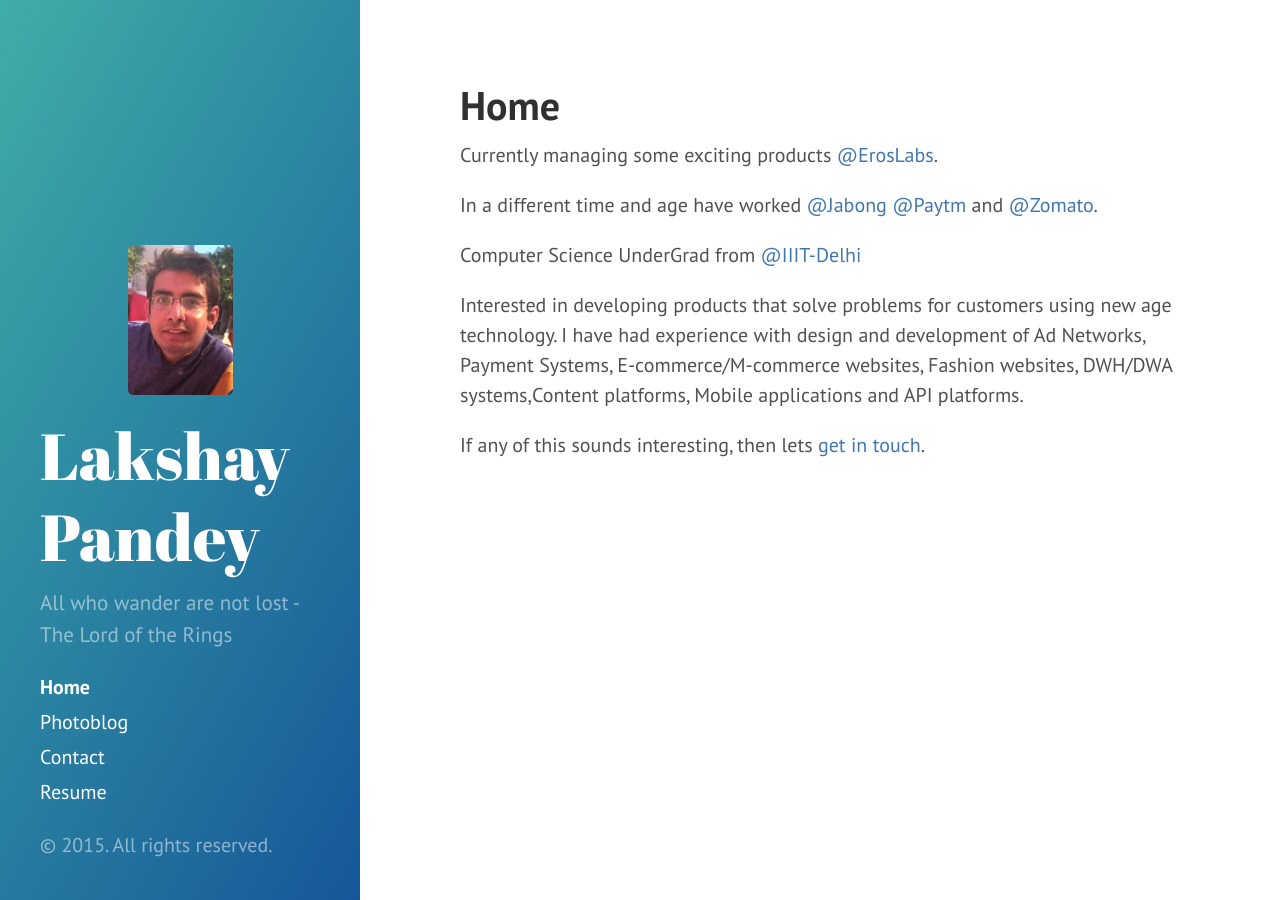
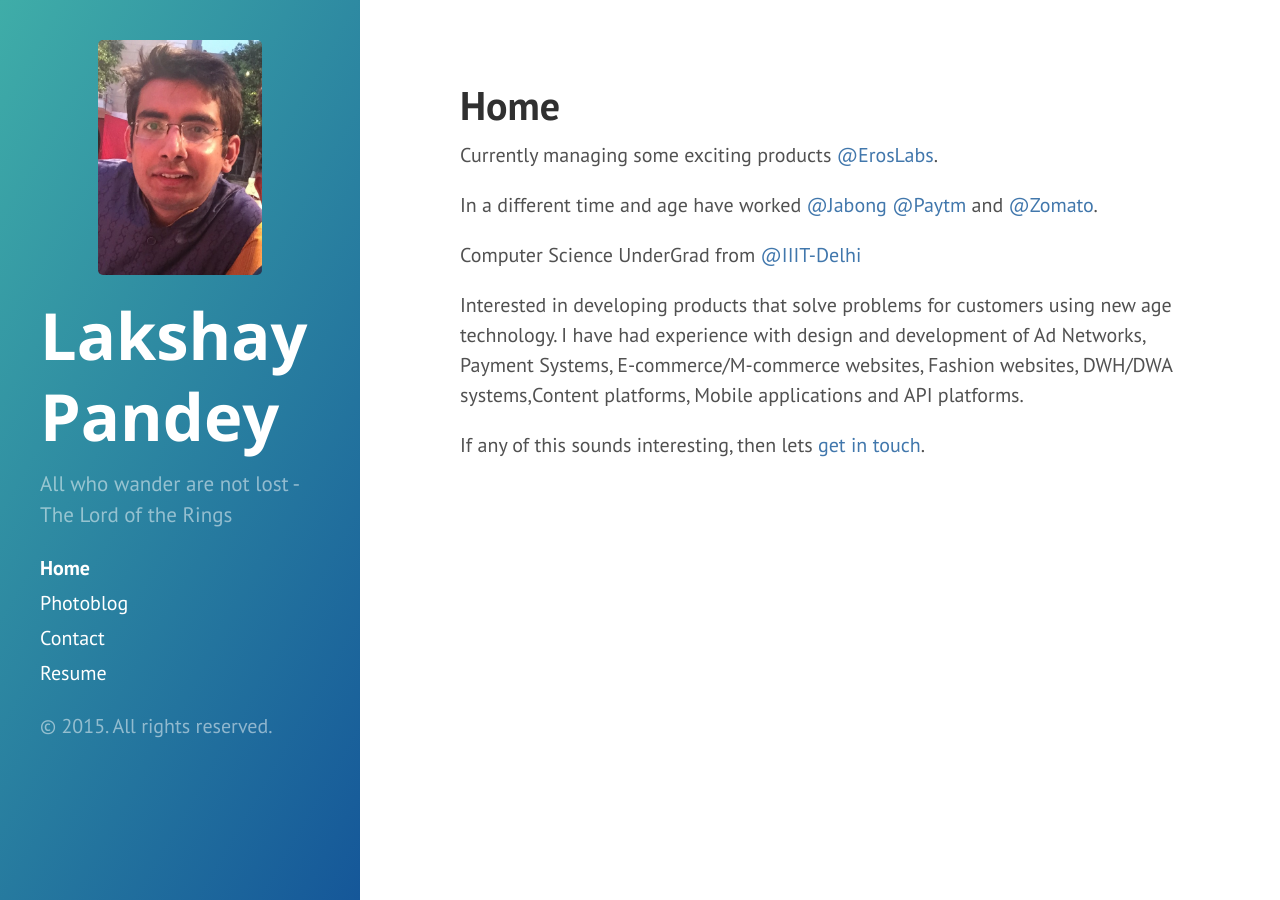
Before and after one commit to lakshaypandey/lakshaypandey.github.io, a Jekyll site: the page built from index.html, in a window 1280 px wide. Built offline with Jekyll 4.4.1, drawn with Linux system fonts in a browser that asks for light colours; Markdown is read by kramdown in place of the engine named in the settings.

Commit message:
Sidebar fix

```diff
--- a/_includes/head.html
+++ b/_includes/head.html
@@ -1,5 +1,6 @@
 <head>
   <link href="http://gmpg.org/xfn/11" rel="profile">
+  <link href='https://fonts.googleapis.com/css?family=Open+Sans:700' rel='stylesheet' type='text/css'>
   <meta http-equiv="X-UA-Compatible" content="IE=edge">
   <meta http-equiv="content-type" content="text/html; charset=utf-8">
 
--- a/_includes/sidebar.html
+++ b/_includes/sidebar.html
@@ -4,7 +4,7 @@
       <h1>
 
 <a href="{{ site.baseurl }}">
-        <img src="/public/pp2.jpg" alt="Lakshay Pandey"  height="150" width="105" style="  display: block;margin-left: auto;margin-right: auto;margin-top : 100px" />
+        <img src="/public/pp2.jpg" alt="Lakshay Pandey"  height="235" width="164" style="  display: block;margin-left: auto;margin-right: auto;" />
 
           {{ site.title }}
         </a>
--- a/public/css/hyde.css
+++ b/public/css/hyde.css
@@ -63,6 +63,7 @@
 @media (min-width: 48em) {
   .sidebar {
     position: fixed;
+    overflow:auto;
     top: 0;
     left: 0;
     bottom: 0;
@@ -81,8 +82,16 @@
   color: #fff;
   font-weight: normal;
   margin-top: 0;
-  font-family: "Abril Fatface", serif;
+  font-family: "Open Sans", sans-serif;
   font-size: 3.25rem;
+
+
+  /*line-height: 26.4px;
+  font-variant: small-caps;*/
+
+
+
+
 }
 
 /* Sidebar nav */
@@ -109,7 +118,8 @@
 
 @media (min-width: 48em) {
   .sidebar-sticky {
-    position: absolute;
+    /*position: absolute;*/
+    overflow: auto;
     right:  1rem;
     bottom: 1rem;
     left:   1rem;
```
